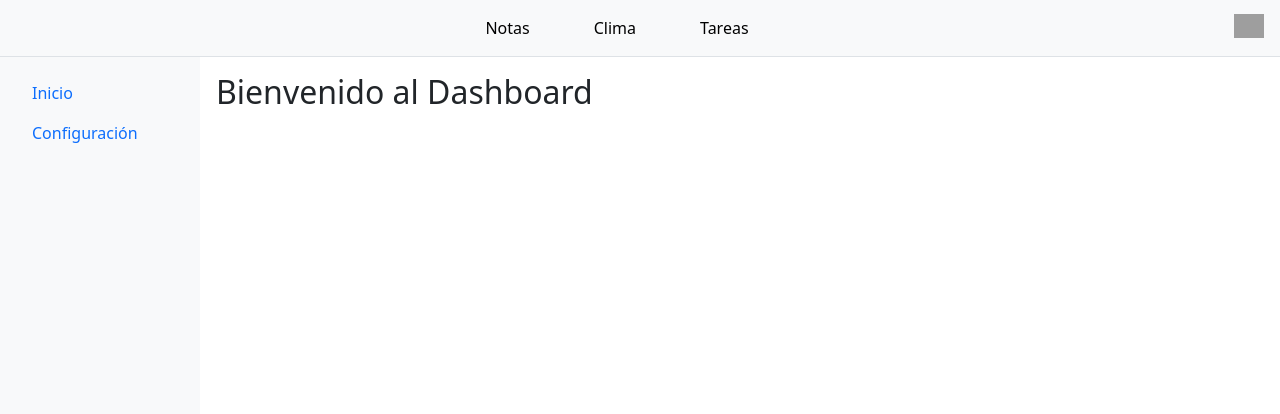
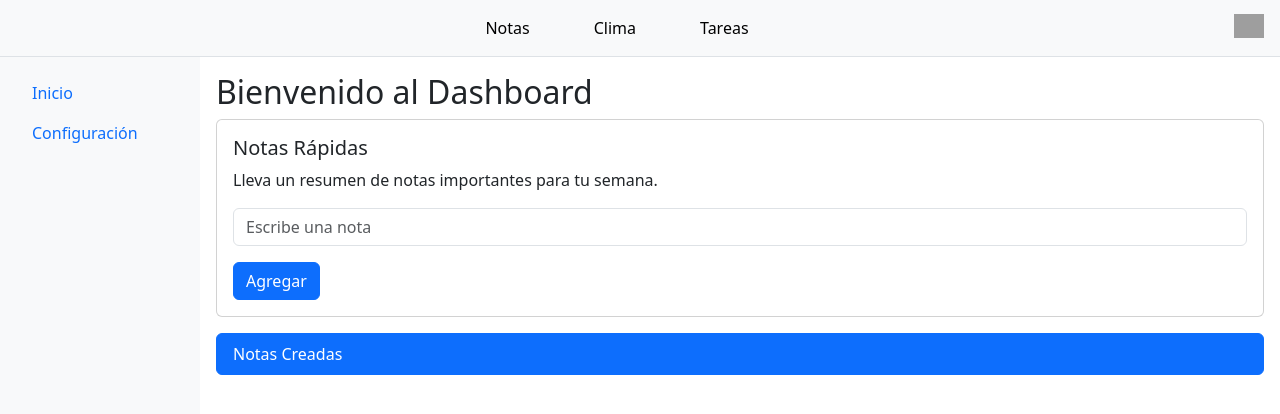
Before and after one commit to TheJonaCode/Personal-Dashboard, a React (Vite) app: page / in a window 1280 px wide. Shown: the top 414 px of the page. Built offline with nearby package versions, Linux system fonts and the light colour scheme; grey boxes are pictures that could not be loaded.

Commit message:
Modulo notas - Crear nota

```diff
--- a/src/App.jsx
+++ b/src/App.jsx
@@ -1,6 +1,6 @@
 import { BrowserRouter, Routes, Route } from "react-router-dom";
 import Header from "./components/header";
-import Sidebar from "./components/sidebar";
+import Sidebar from "./components/Sidebar";
 import Dashboard from "./pages/dashboard";
 import Configuracion from "./pages/configuracion";
 
--- /dev/null
+++ b/src/components/Notas.jsx
@@ -0,0 +1,49 @@
+import { useState, useEffect } from "react";
+
+function Notas() {
+  const [nota, setNota] = useState("");
+  const [listaNotas, setListaNotas] = useState([]);
+
+  // Cargar notas al iniciar
+  useEffect(() => {
+    const notasGuardadas = JSON.parse(localStorage.getItem("notas")) || [];
+    console.log("Cargando notas guardadas:", notasGuardadas);
+    setListaNotas(notasGuardadas);
+  }, []);
+
+  // Guardar notas en localStorage cada vez que cambian
+  useEffect(() => {
+  if (listaNotas.length > 0) {
+    console.log("Guardando notas:", listaNotas);
+    localStorage.setItem("notas", JSON.stringify(listaNotas));
+  }
+}, [listaNotas]);
+
+  const agregarNota = () => {
+    if (nota.trim() === "") return;
+    setListaNotas([...listaNotas, nota]);
+    setNota("");
+  };
+
+  return (
+    <div>
+      <div className="card">
+        <div className="card-body">
+          <h5 className="card-title">Notas Rápidas</h5>
+          <p className="card-text">Lleva un resumen de notas importantes para tu semana.</p>
+          <input type="text" value={nota} placeholder="Escribe una nota" onChange={(e) => setNota(e.target.value)} className="form-control mt-2"></input>
+          <button onClick={agregarNota} type="submit" className=" mt-3 btn btn-primary">Agregar</button>
+  </div>
+</div>
+
+      <ul className="list-group">
+        <li className=" mt-3 list-group-item active" aria-current="true">Notas Creadas</li>
+        {listaNotas.map((n, index) => (
+          <li className="list-group-item" key={index}>{n}</li>
+        ))}
+      </ul>
+    </div>
+  );
+}
+
+export default Notas;
--- a/src/components/header.jsx
+++ b/src/components/header.jsx
@@ -1,26 +1,26 @@
 function Header() {
   return (
-    <nav class="bg-light navbar navbar-expand-lg border-bottom border-body">
-      <div class="container-fluid d-flex justify-content-center">
-          <div class="navbar-nav d-flex justify-content-center">
-            <a class="nav-link active" aria-current="page" href="#">
+    <nav className="bg-light navbar navbar-expand-lg border-bottom border-body">
+      <div className="container-fluid d-flex justify-content-center">
+          <div className="navbar-nav d-flex justify-content-center">
+            <a className="nav-link active" aria-current="page" href="/notas">
               Notas
             </a>
-            <a class="mx-5 nav-link active" aria-current="page" href="#">
+            <a className="mx-5 nav-link active" aria-current="page" href="#">
               Clima
             </a>
-            <a class="nav-link active" aria-current="page" href="#">
+            <a className="nav-link active" aria-current="page" href="#">
               Tareas
             </a>
           </div>
       </div>
-      <a class="navbar-brand" href="https://github.com/TheJonaCode/Personal-Dashboard">
+      <a className="navbar-brand" href="https://github.com/TheJonaCode/Personal-Dashboard">
           <img
             src="https://cdn-icons-png.flaticon.com/512/25/25231.png"
             alt="Logo"
             width="30"
             height="24"
-            class="d-inline-block align-text-top"
+            className="d-inline-block align-text-top"
           />
         </a>
     </nav>
--- a/src/pages/dashboard.jsx
+++ b/src/pages/dashboard.jsx
@@ -1,5 +1,13 @@
+import Notas from "../components/Notas";
+
 function Dashboard() {
-  return <h2>Bienvenido al Dashboard</h2>;
+ return (
+    <div>
+      <h2>Bienvenido al Dashboard</h2>
+      <Notas />
+    </div>
+  );
+
 }
 
 export default Dashboard;
```
